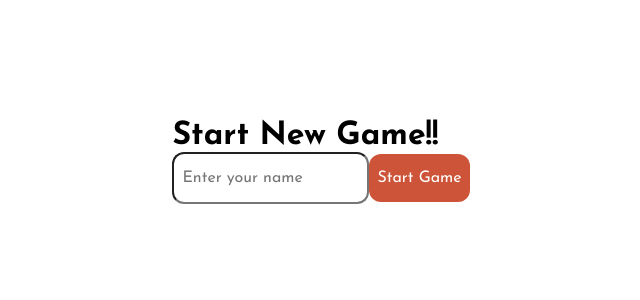
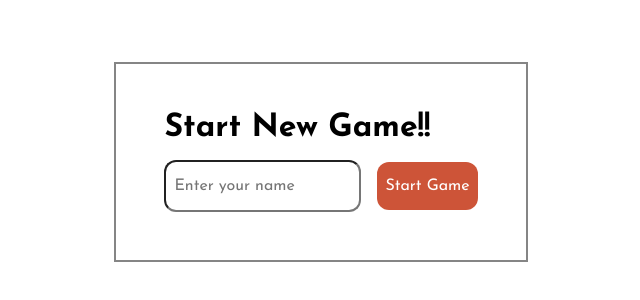
Before and after one commit to KALANJIYARAJ/guessing-number-client, a React (Create React App) app: page /login in a window 1280 px wide. Shown: the part 238-538 px from the top of the page, without its empty margins (319-959 px from the left). Built offline with nearby package versions, Linux system fonts and the light colour scheme.

Commit message:
some limit

```diff
--- a/src/pages/game/Game.jsx
+++ b/src/pages/game/Game.jsx
@@ -32,7 +32,7 @@ function Game() {
   const handleSubmit = async (event) => {
     event.preventDefault();
 
-    if (count === 9) {
+    if (count === 10) {
       {
         setIsEnd(true);
         setEndGame({
@@ -42,12 +42,14 @@ function Game() {
         });
         setUserNum("");
         updateScore(0);
+        let randomNum = shuffleArray(numbers).slice(0, 4).join("").toString();
+        setSysNum(randomNum);
       }
     } else {
       let sysArr = sysNum.split("");
       let userArr = userNum.split("");
 
-      console.log(sysArr, userArr);
+      // console.log(sysArr, userArr);
 
       //call result function
       const result2 = result(sysArr, userArr);
@@ -62,6 +64,8 @@ function Game() {
         });
         setUserNum("");
         updateScore(100 - count * 10);
+        let randomNum = shuffleArray(numbers).slice(0, 4).join("").toString();
+        setSysNum(randomNum);
       } else {
         setCount(count + 1);
         setUserNum("");
@@ -76,7 +80,7 @@ function Game() {
       score: scoreval,
     };
 
-    console.log(value);
+    // console.log(value);
 
     const { username, score } = value;
     const { data } = await axios.post(
@@ -117,6 +121,12 @@ function Game() {
     return array;
   }
 
+  //logiout
+  const logoutClick = () => {
+    localStorage.clear();
+    navigate("/login");
+  };
+
   return (
     <>
       <div className="parent-div">
@@ -149,7 +159,9 @@ function Game() {
             View Score Board
           </Link>
 
-          <button className="game-btn">Logout</button>
+          <button className="game-btn" onClick={logoutClick}>
+            Logout
+          </button>
         </div>
       </div>
     </>
--- a/src/pages/home/Home.css
+++ b/src/pages/home/Home.css
@@ -0,0 +1,12 @@
+.game-form {
+  border: 2px solid rgb(133, 133, 133);
+  padding: 3rem;
+}
+
+.game-head {
+  margin-bottom: 1rem;
+}
+
+.game-input {
+  margin-right: 1rem;
+}
--- a/src/pages/home/Home.jsx
+++ b/src/pages/home/Home.jsx
@@ -23,11 +23,15 @@ function Home() {
 
   return (
     <div className="parent-div">
-      <form action="" onSubmit={(event) => handleSubmit(event)}>
-        <div className="brand">
-          <h1>Start New Game!!</h1>
-        </div>
+      <form
+        className="game-form"
+        action=""
+        onSubmit={(event) => handleSubmit(event)}
+      >
+        <h1 className="game-head">Start New Game!!</h1>
+
         <input
+          className="game-input"
           type="text"
           placeholder="Enter your name"
           name="username"
```
